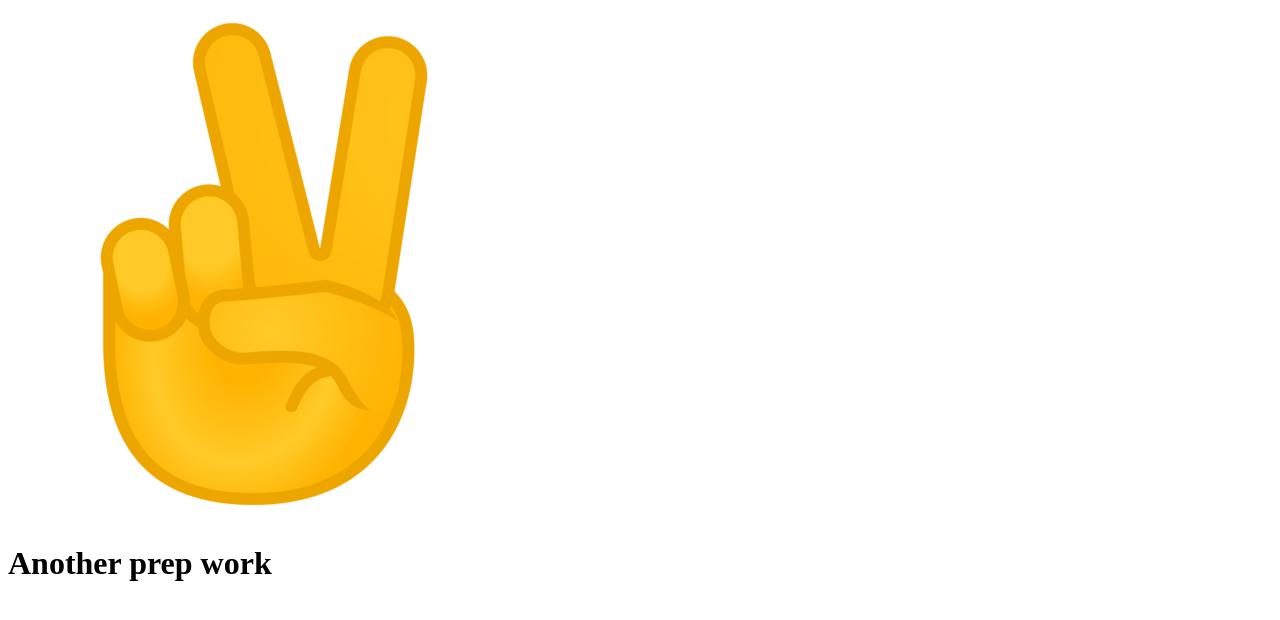
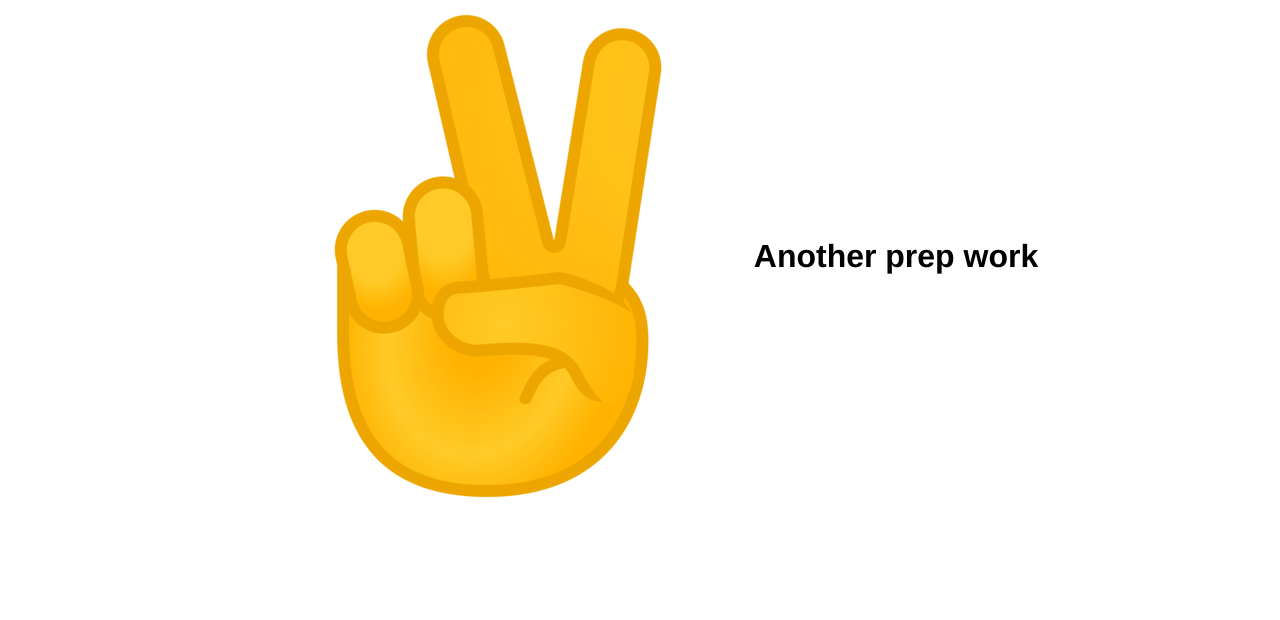
Before and after one commit to juliovich/git, a plain HTML site: page index.html in a window 1280 px wide. Drawn offline with Linux system fonts and the light colour scheme.

Commit message:
Centered

```diff
--- a/index.html
+++ b/index.html
@@ -1,10 +1,15 @@
 <!DOCTYPE html>
 <html>
-<head>
-	<title></title>
-</head>
-<body>
-<img src="victoria.png" alt="">
-<h1>Another prep work</h1>
-</body>
+
+	<head>
+		<link rel="stylesheet" href="style.css">
+	</head>
+
+	<body>
+		<div id="container">
+			<img id="logo" src="victoria.png" alt="">
+			<h1>Another prep work</h1>
+		</div>
+	</body>
+
 </html>
--- /dev/null
+++ b/style.css
@@ -0,0 +1,15 @@
+body {
+	margin: 0;
+	font-family: Helvetica;
+}
+
+#logo {
+	height: 100;
+	width: 100
+}
+
+#container {
+	display: flex;
+	align-items: center;
+	justify-content: center
+}
```
